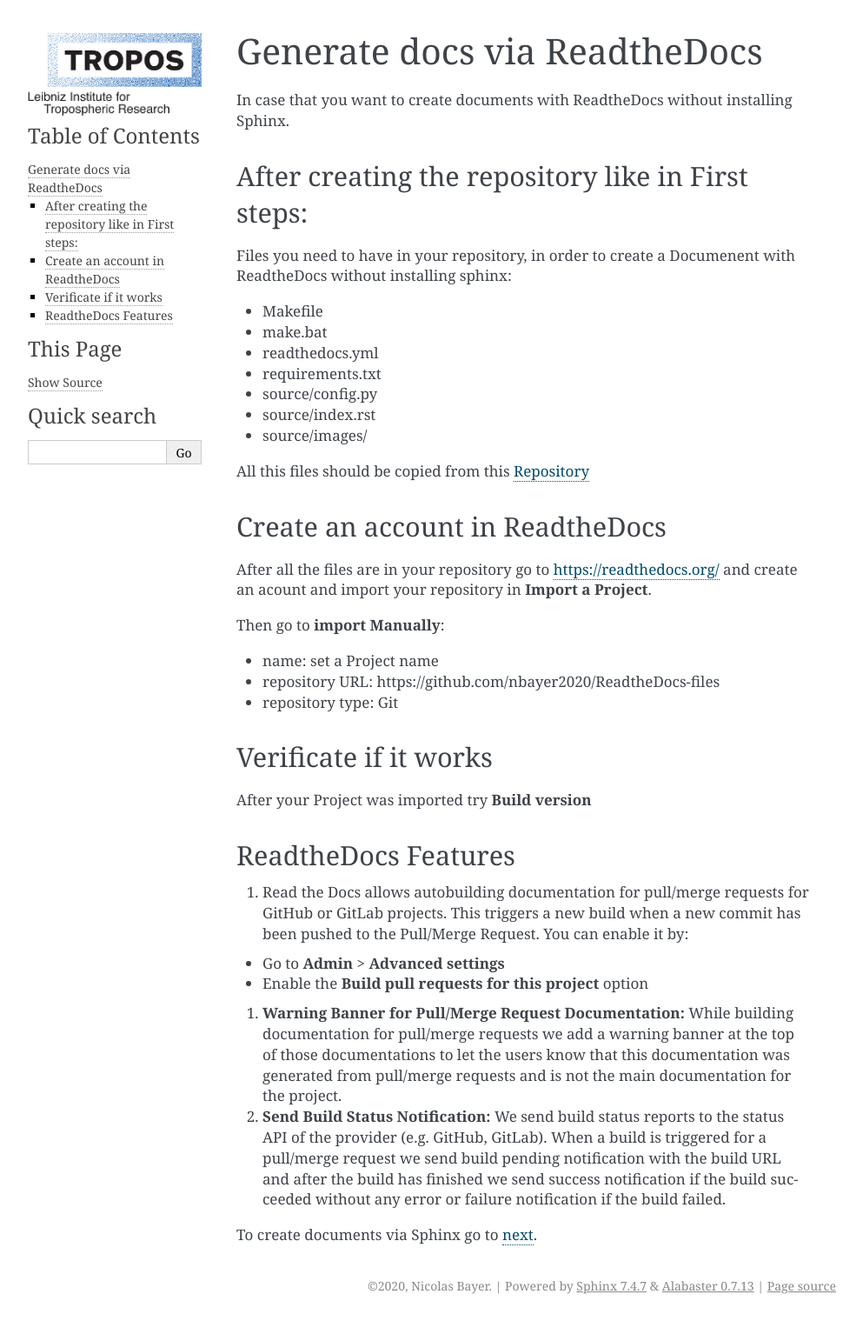
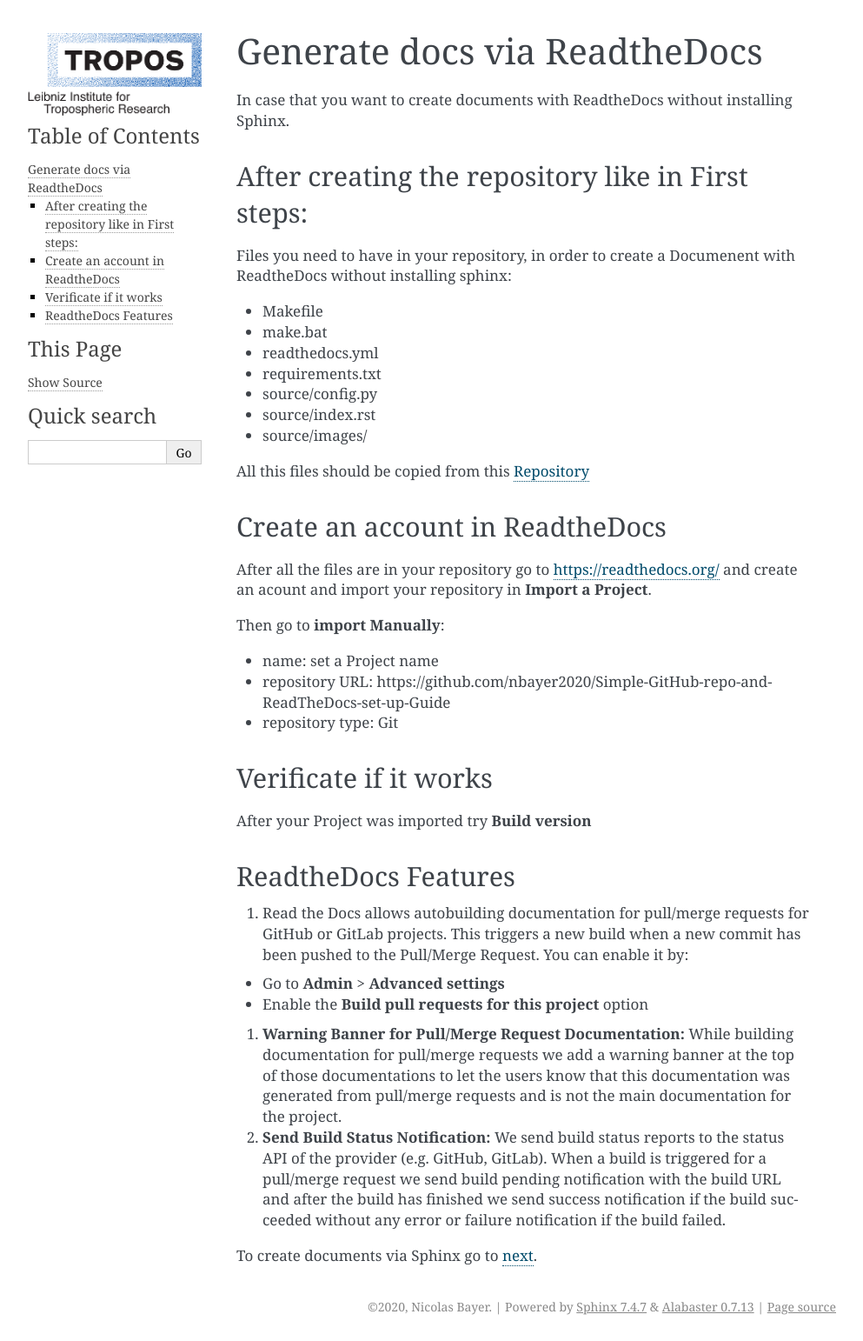
Before and after one commit to nbayer2020/Simple-GitHub-repo-and-ReadTheDocs-set-up-Guide, a Sphinx documentation site: the page built from source/read_the_docs.md, in a window 1280 px wide. Shown: the whole page at 87% size, without its empty margins (148-1141 px from the left). Built offline with Sphinx 7.4.7, drawn with Linux system fonts in a browser that asks for light colours; before the commit the page ends 1518 px from its top, so only the background shows below that; some of the changed lines change nothing that is shown.

Commit message:
Update read_the_docs.md

```diff
--- a/source/read_the_docs.md
+++ b/source/read_the_docs.md
@@ -24,7 +24,7 @@
 Then go to **import Manually**:
 
 * name:            set a Project name
-* repository URL:  https://github.com/nbayer2020/ReadtheDocs-files
+* repository URL:  https://github.com/nbayer2020/Simple-GitHub-repo-and-ReadTheDocs-set-up-Guide
 * repository type: Git
 
 ## Verificate if it works
```
